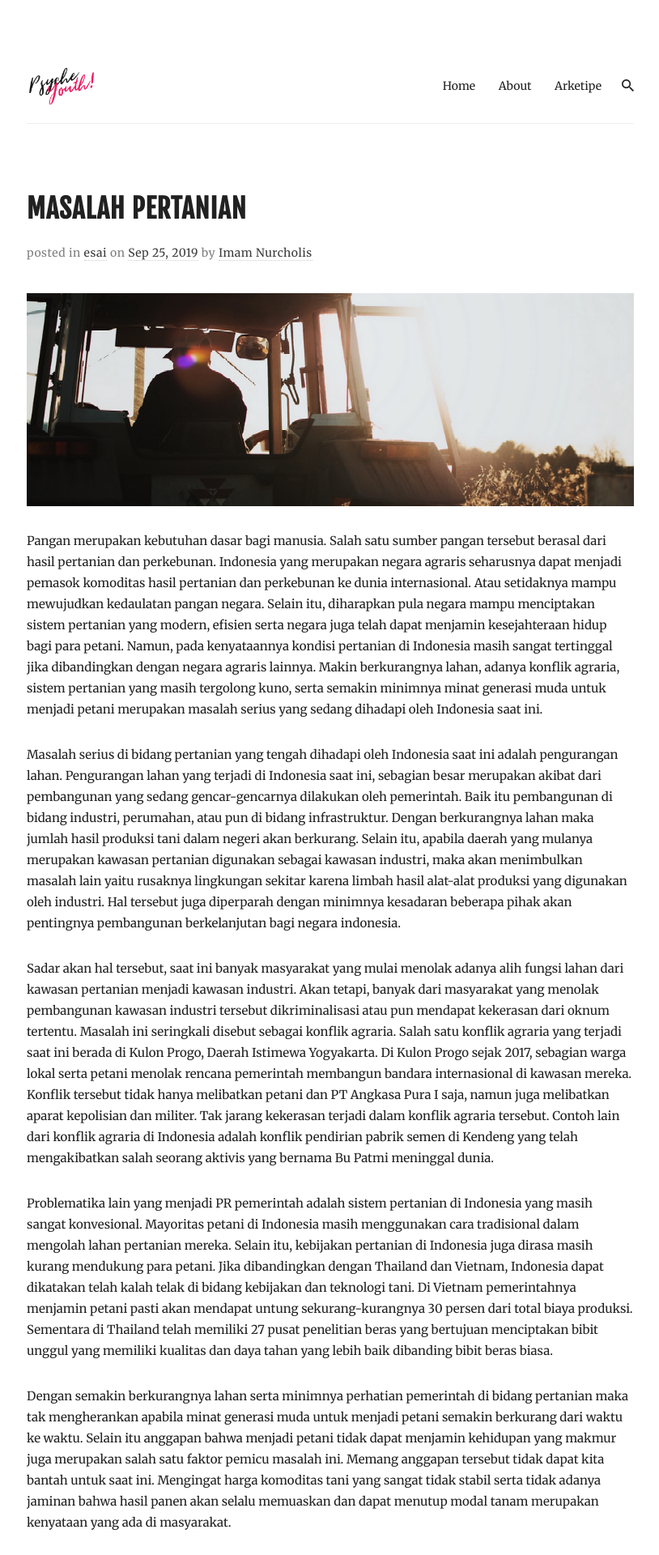
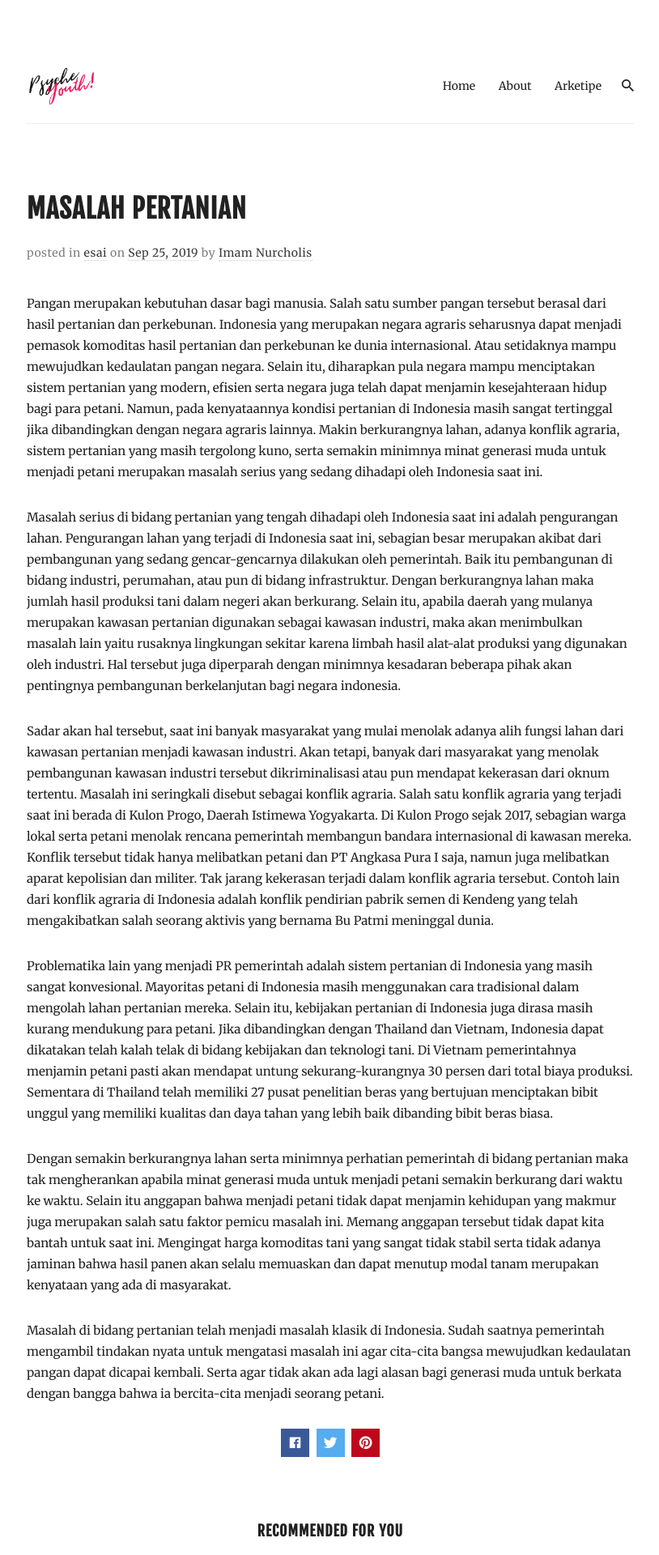
Before and after one commit to imamnrchls/imamnrchls.github.io, a Jekyll site: the page built from _posts/2019-09-25-masalah-tani.md, in a window 1280 px wide. Shown: the top 1920 px of the page at 81% size, without its empty margins (232-1046 px from the left). Built offline with Jekyll 4.4.1, drawn with Linux system fonts in a browser that asks for light colours; comment, search, counter and statistics services are not loaded.

Commit message:
Update 2019-09-25-masalah-tani.md

```diff
--- a/_posts/2019-09-25-masalah-tani.md
+++ b/_posts/2019-09-25-masalah-tani.md
@@ -8,8 +8,6 @@ categories:
 tags:
   - esai
 ---
-
-![Farm](/images/tani.png)
 
 Pangan merupakan kebutuhan dasar bagi manusia. Salah satu sumber pangan tersebut berasal dari hasil pertanian dan perkebunan. Indonesia yang merupakan negara agraris seharusnya dapat menjadi pemasok komoditas hasil pertanian dan perkebunan ke dunia internasional. Atau setidaknya mampu mewujudkan kedaulatan pangan negara. Selain itu, diharapkan pula negara mampu menciptakan sistem pertanian yang modern, efisien serta negara juga telah dapat menjamin kesejahteraan hidup bagi para petani. Namun, pada kenyataannya kondisi pertanian di Indonesia masih sangat tertinggal jika dibandingkan dengan negara agraris lainnya. Makin berkurangnya lahan, adanya konflik agraria, sistem pertanian yang masih tergolong kuno, serta semakin minimnya minat generasi muda untuk menjadi petani merupakan masalah serius yang sedang dihadapi oleh Indonesia saat ini.
 
```
